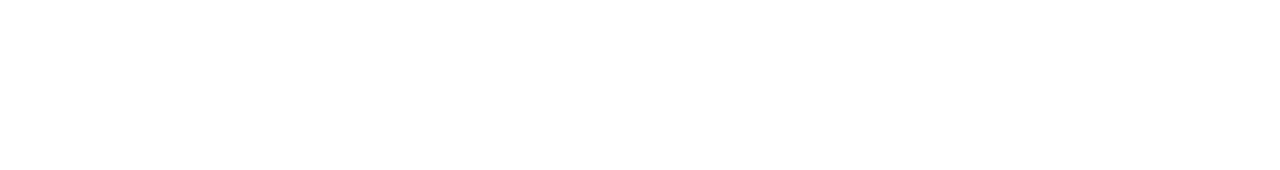
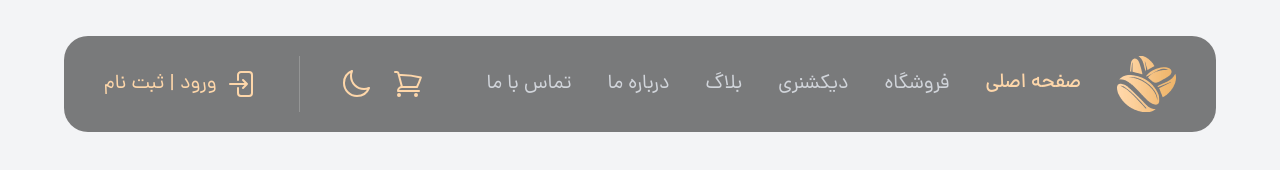
Before and after one commit to HosseinTavalaei/coffee-shop, a website: page public/index.html in a window 1280 px wide. Drawn offline with Linux system fonts and the light colour scheme.

Commit message:
feat(public): initialize header

```diff
--- a/public/index.html
+++ b/public/index.html
@@ -1,14 +1,70 @@
 <!DOCTYPE html>
 <html lang="fa" dir="rtl">
-<head>
-    <meta charset="UTF-8">
-    <meta name="viewport" content="width=device-width, initial-scale=1.0">
-    <link rel="stylesheet" href="styles/styles.css">
+  <head>
+    <meta charset="UTF-8" />
+    <meta name="viewport" content="width=device-width, initial-scale=1.0" />
+    <link rel="stylesheet" href="styles/styles.css" />
+    <link rel="icon" href="images/fav-icon.png" type="image/png" />
     <title>Coffee Shop</title>
-</head>
-<body>
+  </head>
+  <body class="font-Dana bg-gray-100 dark:bg-zinc-800">
+    <header class="fixed top-9 right-0 left-0 flex items-center w-[90%] px-10 py-5 h-24 mx-auto bg-black/50 rounded-3xl">
+     <div class="flex items-center w-full justify-between">
+         <!-- logo and menu -->
+      <nav class="flex items-center gap-x-9">
+        <div><img src="images/app-logo.png" alt="Golden coffee" /></div>
+        <ul class="flex gap-x-9 text-xl text-gray-300">
+          <li class="font-DanaMeduim text-orange-200"><a href="#">صفحه اصلی</a></li>
+          <!--  has sub menu -->
+          <li>
+            <a href="#">فروشگاه</a>
+            <!-- sub menu -->
+            <ul class="hidden">
+              <li><a href="#">قهوه ویژه</a></li>
+              <li><a href="#">ویژه در سطح جهانی</a></li>
+              <li><a href="#">قهوه درجه یک</a></li>
+              <li><a href="#">ترکیبات تجاری</a></li>
+              <li><a href="#">کپسول قهوه</a></li>
+              <li><a href="#">قهوه زینو برزیلی</a></li>
+            </ul>
+          </li>
+          <li><a href="#">دیکشنری</a></li>
+          <li><a href="#">بلاگ</a></li>
+          <li><a href="#">درباره ما</a></li>
+          <li><a href="#">تماس با ما</a></li>
+        </ul>
+      </nav>
 
+      <!-- cart & theme toggle & login link -->
+      <div class="flex gap-x-10 text-orange-200 text-xl">
+        <!--  cart icon & theme switch btn -->
+        <div class="flex items-center gap-x-5">
+          <!-- card -->
+          <div>
+            <svg class="w-8 h-8">
+              <use xlink:href="images/icons.svg#shopping-cart"></use>
+            </svg>
+          </div>
+          <!-- swith btn -->
+          <div>
+            <svg class="w-8 h-8">
+                <use xlink:href="images/icons.svg#moon"></use>
+            </svg>
+          </div>
+        </div>
+        <!-- Divide Border  -->
+             <span class="block bg-white/20 w-px h-14"></span>
+        <!-- login link -->
+        <a href="#" class="flex items-center gap-x-2.5">
+          <svg class="w-8 h-8 ">
+            <use xlink:href="images/icons.svg#arrow-right-on-rectangle"></use>
+          </svg>
 
+          <span>ورود | ثبت نام</span>
+        </a>
+      </div>
+     </div>
+    </header>
     <script src="scripts/app.js"></script>
-</body>
+  </body>
 </html>
--- a/tailwind.config.js
+++ b/tailwind.config.js
@@ -1,6 +1,7 @@
 /** @type {import('tailwindcss').Config} */
 module.exports = {
   content: ["./public/**/*.{html,js}"],
+  darkMode: 'class',
   theme: {
     extend: {
       colors: {
```
Also changed, not shown: public/images/app-logo.png (added), public/images/fav-icon.png (added), public/images/icons.svg (added), public/images/svgs/app-logo-type.svg (added), public/images/svgs/app-logo.svg (added), public/styles/styles.css.
